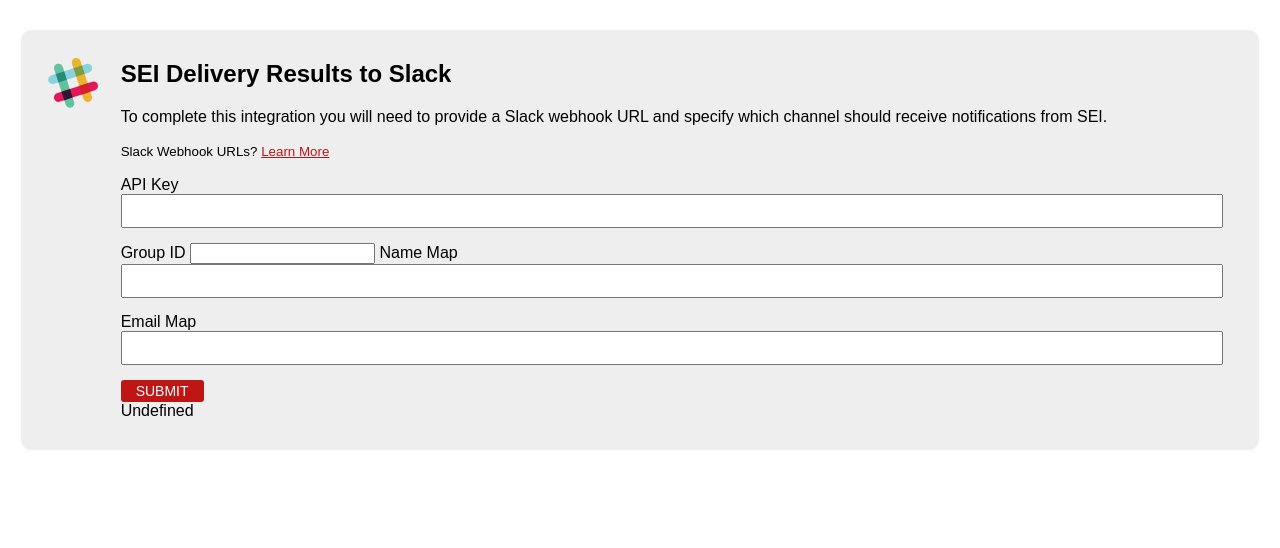
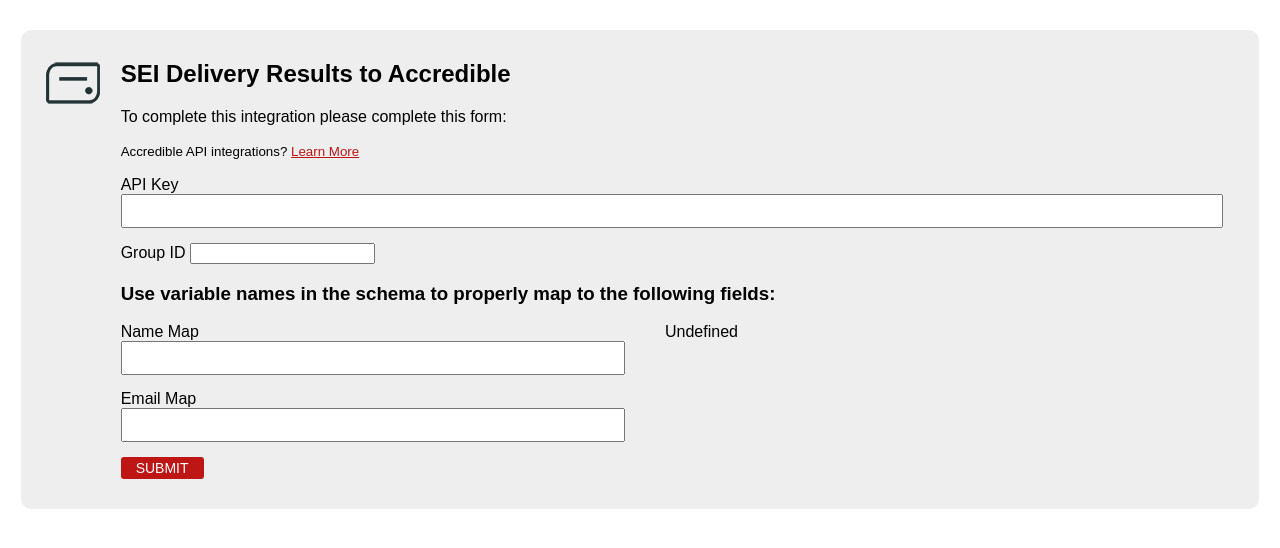
Before and after one commit to natfoster82/sei_examples, a Flask app: template accredible_connector/templates/configure.html in a window 1280 px wide. Shown: the top 548 px of the page. Run offline with Flask 2, Linux system fonts and the light colour scheme; the template is opened without the code that fills it: values that come from a table or form of the project are taken from there, others are empty; some libraries are stand-ins or nearby versions.

Commit message:
styling / layout for accredible

```diff
--- a/accredible_connector/templates/configure.html
+++ b/accredible_connector/templates/configure.html
@@ -30,7 +30,7 @@
         a {
             color: #be1515;
         }
-        svg {
+        img {
             float:left;
             margin-left: -75px;
             margin-top: 16px;
@@ -50,17 +50,24 @@
             color: #be1515;
             font-size: 11px;
         }
+        .row {
+            display:flex;
+            flex-direction: row;
+        }
+        .leftCol, .rightCol {
+            flex:1;
+            margin-right: 5%;
+        }
 </style>
 <body>
     <section>
-        <svg viewBox="-101 331 132 132" width="54" height="54" aria-label="Slack" shape-rendering="geometricPrecision" xmlns="http://www.w3.org/2000/svg" ><path d="M-16.7 343.1c-1.9-5.7-8-8.8-13.7-7-5.7 1.9-8.8 8-7 13.7l28.1 86.4c1.9 5.3 7.7 8.3 13.2 6.7 5.8-1.7 9.3-7.8 7.4-13.4 0-.2-28-86.4-28-86.4z" fill="#ECB32D"></path><path d="M-60.2 357.2c-1.9-5.7-8-8.8-13.7-7-5.7 1.9-8.8 8-7 13.7l28.1 86.4c1.9 5.3 7.7 8.3 13.2 6.7 5.8-1.7 9.3-7.8 7.4-13.4 0-.2-28-86.4-28-86.4z" fill="#63C1A0"></path><path d="M18.7 414.6c5.7-1.9 8.8-8 7-13.7-1.9-5.7-8-8.8-13.7-7l-86.5 28.2c-5.3 1.9-8.3 7.7-6.7 13.2 1.7 5.8 7.8 9.3 13.4 7.4.2 0 86.5-28.1 86.5-28.1z" fill="#E01A59"></path><path d="M-56.5 439.1c5.6-1.8 12.9-4.2 20.7-6.7-1.8-5.6-4.2-12.9-6.7-20.7l-20.7 6.7 6.7 20.7z" fill="#331433"></path><path d="M-12.9 424.9c7.8-2.5 15.1-4.9 20.7-6.7-1.8-5.6-4.2-12.9-6.7-20.7l-20.7 6.7 6.7 20.7z" fill="#D62027"></path><path d="M4.5 371.1c5.7-1.9 8.8-8 7-13.7-1.9-5.7-8-8.8-13.7-7l-86.4 28.1c-5.3 1.9-8.3 7.7-6.7 13.2 1.7 5.8 7.8 9.3 13.4 7.4.2 0 86.4-28 86.4-28z" fill="#89D3DF"></path><path d="M-70.6 395.5c5.6-1.8 12.9-4.2 20.7-6.7-2.5-7.8-4.9-15.1-6.7-20.7l-20.7 6.7 6.7 20.7z" fill="#258B74"></path><path d="M-27.1 381.4c7.8-2.5 15.1-4.9 20.7-6.7-2.5-7.8-4.9-15.1-6.7-20.7l-20.7 6.7 6.7 20.7z" fill="#819C3C"></path></svg>
-        <h1>SEI Delivery Results to Slack</h1>
-        <p>To complete this integration you will need to provide a Slack webhook URL and specify which channel should receive notifications from SEI.</p>
-        <p><small>Slack Webhook URLs? <a href="https://api.slack.com/incoming-webhooks#create_a_webhook" target="_blank">Learn More</a></small></p>
+        <img src="{{ url_for('static', filename='logo_accredible.png') }}" width="54" height="54"/>
+        <h1>SEI Delivery Results to Accredible</h1>
+        <p>To complete this integration please complete this form:</p>
+        <p><small>Accredible API integrations? <a href="https://dashboard.accredible.com/issuer/dashboard/settings/api_integrations" target="_blank">Learn More</a></small></p>
         <p></p>
         <form method="post" action="">
             {{ form.hidden_tag() }}
-
             {{ form.api_key.label() }}
             {% if form.api_key.errors %}
                  <ul>
@@ -80,7 +87,9 @@
                  </ul>
             {% endif %}
             {{ form.group_id() }}
-
+                <h3>Use variable names in the schema to properly map to the following fields:</h3>
+                <div class="row">
+                    <div class="leftCol">
                             {{ form.name_map.label() }}
                             {% if form.name_map.errors %}
                                     <ul>
@@ -100,9 +109,13 @@
                             </ul>
                         {% endif %}
                         {{ form.email_map() }}
+                    </div>
+                    <div class="rightCol">
+                        {{ examinee_schema|pprint }}
+                    </div>
+                </div>
             <input type="submit" value="Submit" class="button" />
         </form>
-        {{ examinee_schema|pprint }}
     </section>
 </body>
 </html>
```
Also changed, not shown: accredible_connector/templates/complete.html (+4 -4 lines), accredible_connector/templates/delivery_widget.html (+4 -5 lines), accredible_connector/templates/index.html (+5 -6 lines), accredible_connector/static/logo_accredible.png (added). Lines whose indentation alone changed are shown as unchanged.
